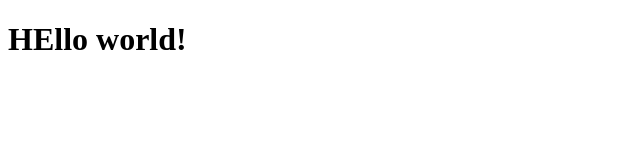
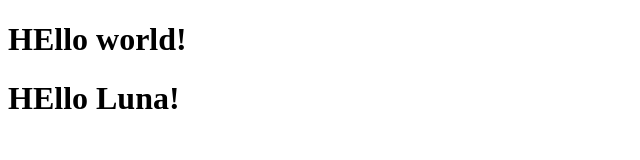
Before and after one commit to WorkDay365/MyFirstPJ, a plain HTML site: page index.html in a window 1280 px wide. Shown: the whole page, without its empty margins (0-640 px from the left). Drawn offline with Linux system fonts and the light colour scheme.

Commit message:
tree comm

```diff
--- a/index.html
+++ b/index.html
@@ -8,6 +8,7 @@
 </head>
 <body>
     <h1> HEllo world!</h1>
+    <h1> HEllo Luna!</h1>
 </body>
 
 </html>
```
